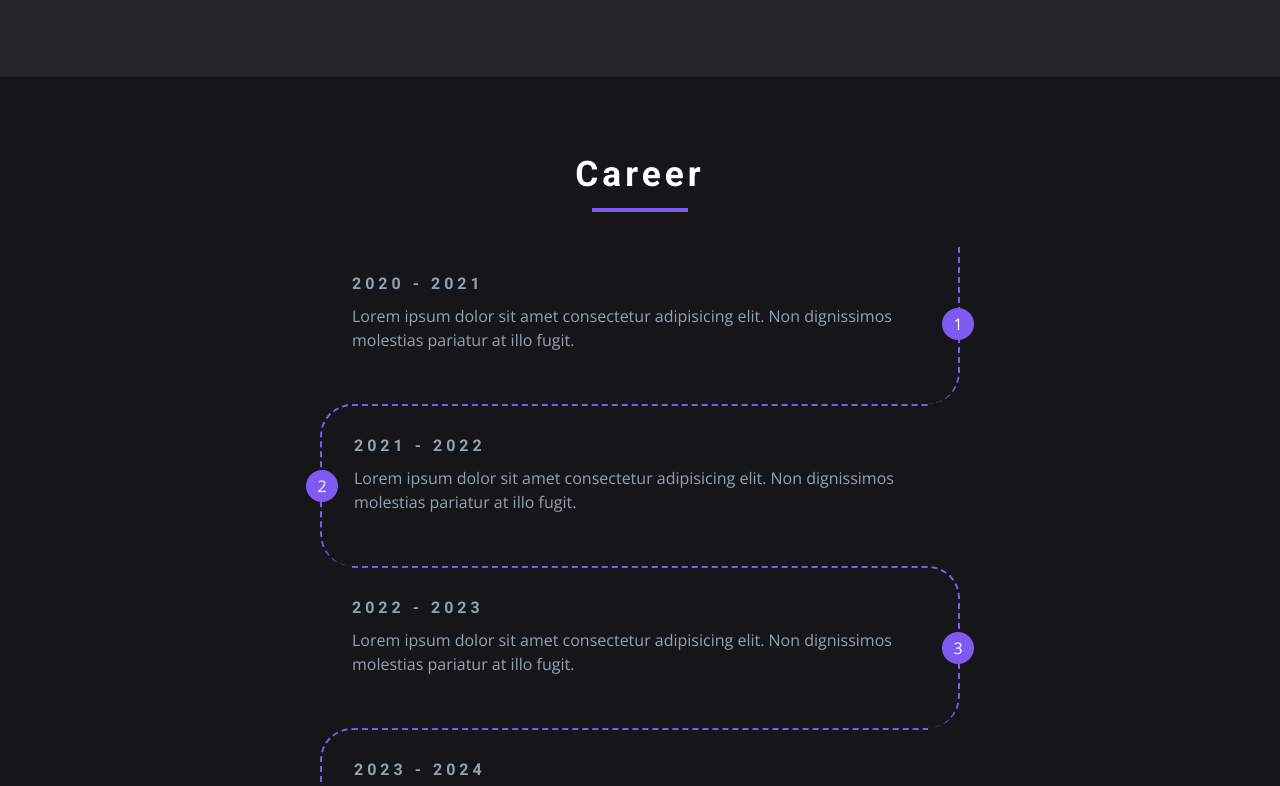
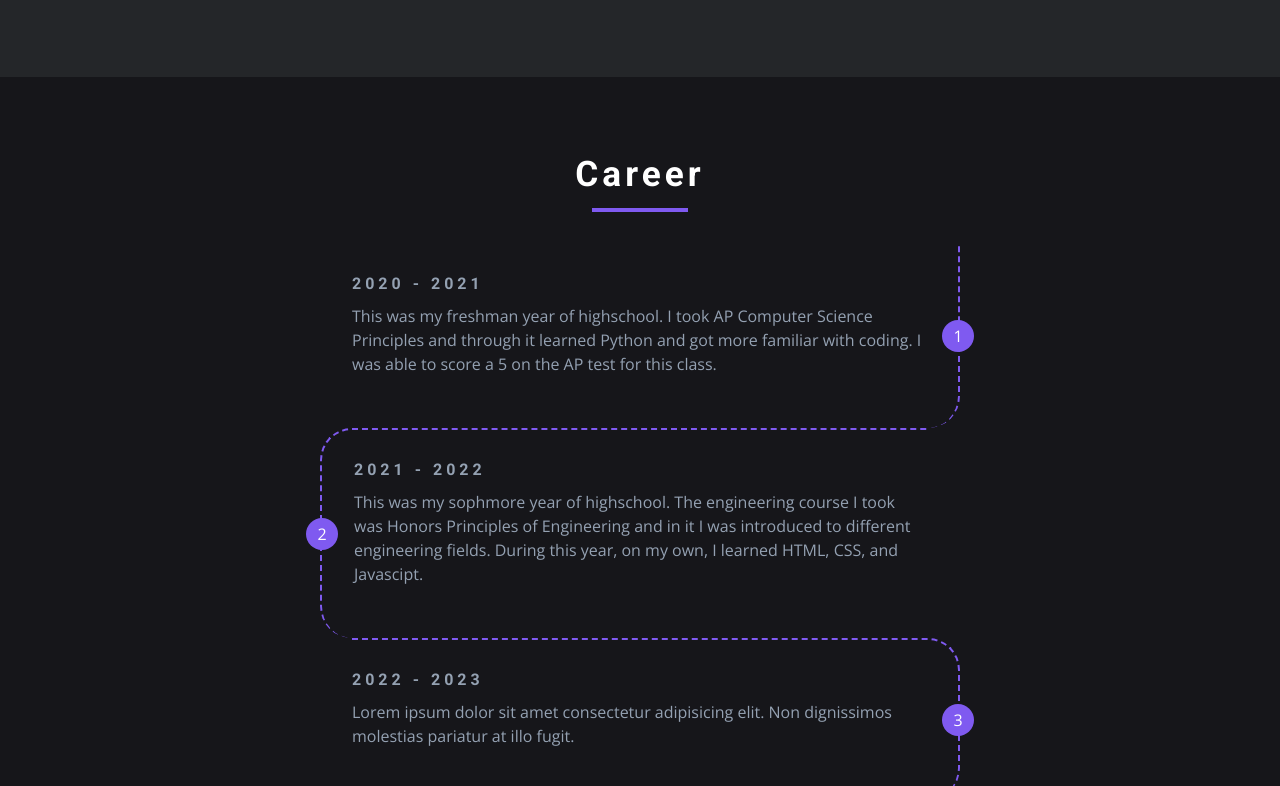
Before and after one commit to AnitAnnadi/Anit-Annadi-s-Online-Portfolio, a plain HTML site: page index.html in a window 1280 px wide. Shown: the part 2904-3690 px from the top of the page. Drawn offline with nearby package versions, Linux system fonts and the light colour scheme.

Commit message:
Add files via upload

```diff
--- a/index.html
+++ b/index.html
@@ -107,7 +107,7 @@
               in adding machine learning to my portfolio of languages.
             </p>
             <p class="about-text">
-              If you wan't to read more about me, my interests, my future plans,
+              If you want to read more about me, my interests, my future plans,
               and my programming journey feel free to press "Learn More" to do
               so.
             </p>
@@ -150,7 +150,7 @@
           </article>
           <!-- end of a resume card -->
           <!-- resume card -->
-          <article class="resume-card">
+          <!-- <article class="resume-card">
             <i class="fa-solid fa-child resume-icon"></i>
             <h4 class="resume-card-title">Filler Card</h4>
             <div class="underline section-underline resume-underline"></div>
@@ -160,7 +160,7 @@
               excepturi amet! Ab, ullam odio! Magnam enim reprehenderit nulla
               non tempore sed beatae.
             </p>
-          </article>
+          </article> -->
           <!-- end of a resume card -->
         </div>
         <a href="resume.html" class="btn resume-btn">learn more</a>
@@ -232,16 +232,20 @@
           <article class="timeline-event">
             <h4 class="timeline-event-title">2020 - 2021</h4>
             <p class="timeline-event-text">
-              Lorem ipsum dolor sit amet consectetur adipisicing elit. Non
-              dignissimos molestias pariatur at illo fugit.
+              This was my freshman year of highschool. I took AP Computer
+              Science Principles and through it learned Python and got more
+              familiar with coding. I was able to score a 5 on the AP test for
+              this class.
             </p>
             <span class="timeline-event-number">1</span>
           </article>
           <article class="timeline-event">
             <h4 class="timeline-event-title">2021 - 2022</h4>
             <p class="timeline-event-text">
-              Lorem ipsum dolor sit amet consectetur adipisicing elit. Non
-              dignissimos molestias pariatur at illo fugit.
+              This was my sophmore year of highschool. The engineering course I
+              took was Honors Principles of Engineering and in it I was
+              introduced to different engineering fields. During this year, on
+              my own, I learned HTML, CSS, and Javascipt.
             </p>
             <span class="timeline-event-number"> 2 </span>
           </article>
```
